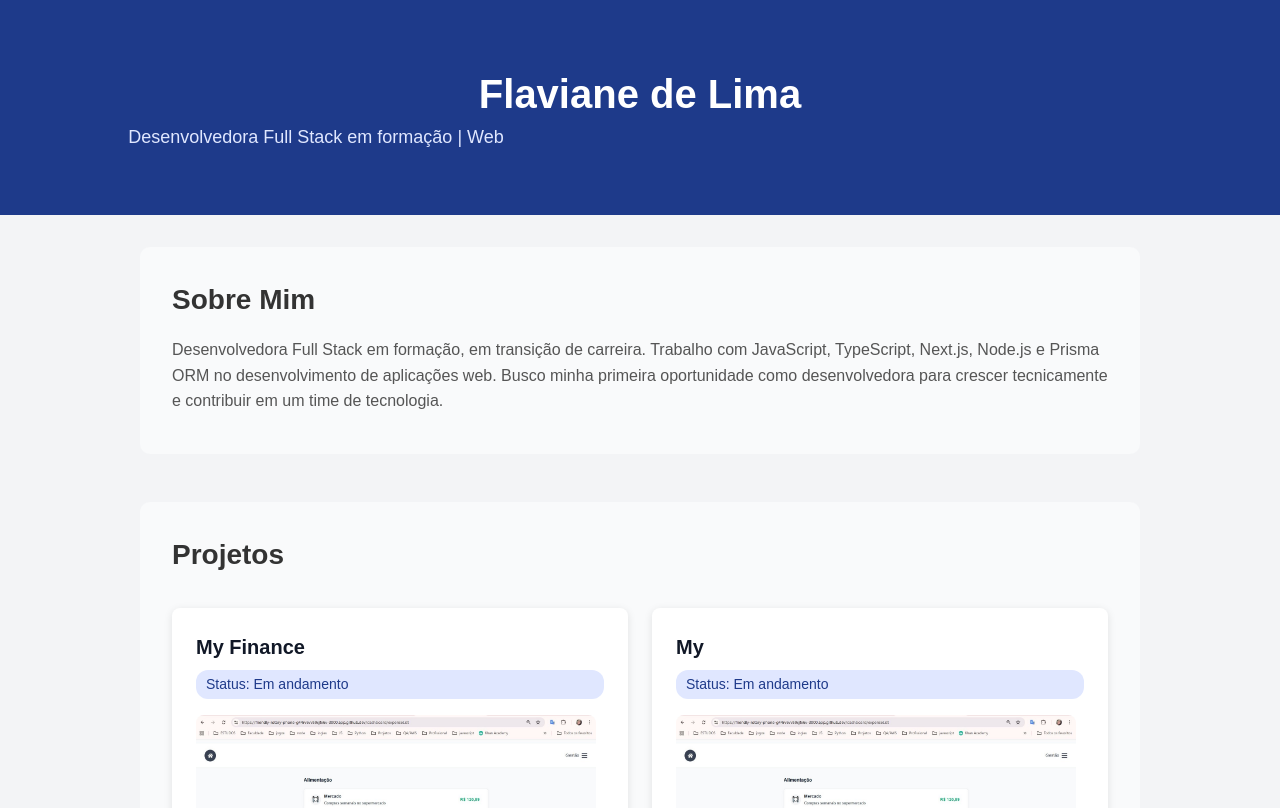
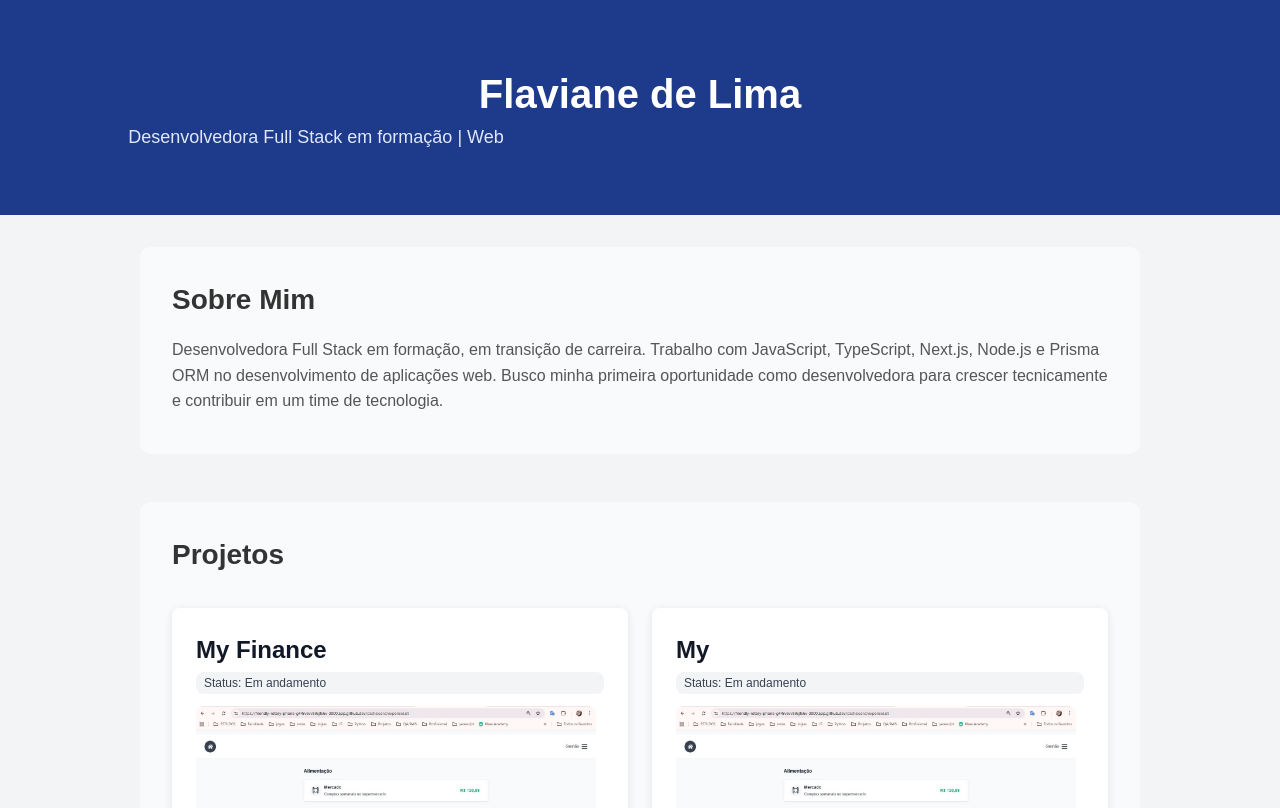
Before and after one commit to flaviane-lima/portfolio-flaviane, a Next.js app: page / in a window 1280 px wide. Shown: the top 808 px of the page. Built offline with nearby package versions, Linux system fonts and the light colour scheme.

Commit message:
melhora no visual do botão.

```diff
--- a/app/components/Card.tsx
+++ b/app/components/Card.tsx
@@ -32,9 +32,9 @@ const ImageWrapper = styled.div`
 `
 
 const ProjectTitle = styled.h3`
-  font-size:1.25rem;
-  font-weight: 600;
-  margin-bottom: 8px;
+  font-size:1.5rem;
+  font-weight: 700;
+  margin-bottom: 4px;
   color: #111827;
 `
 
@@ -44,14 +44,14 @@ const StyledImage = styled(Image)`
 `
 
 const StatusBadge = styled.span`
-  display: block;
-  padding: 4px 10px;
-  font-size: 0.875rem;
+  display: inline-block;
+  padding: 2px 8px;
+  font-size: 0.75rem;
   font-weight: 500;
-  border-radius: 12px;
-  background-color: #E0E7FF;
-  color: #1E3A8A;
-  margin-bottom: 16px;
+  border-radius: 8px;
+  background-color: #F3F4F6;
+  color: #374151;
+  margin-bottom: 12px;
 
 `
 
@@ -88,7 +88,9 @@ export default function Card({ title, image, description, technologies, status,
     <ProjectCard>
       <ImageWrapper>
         <ProjectTitle>{title}</ProjectTitle>
-        <StatusBadge>Status: {status}</StatusBadge>
+        <StatusBadge>
+          Status: {status}
+          </StatusBadge>
         <StyledImage
           src={image}
           alt={title}
```
